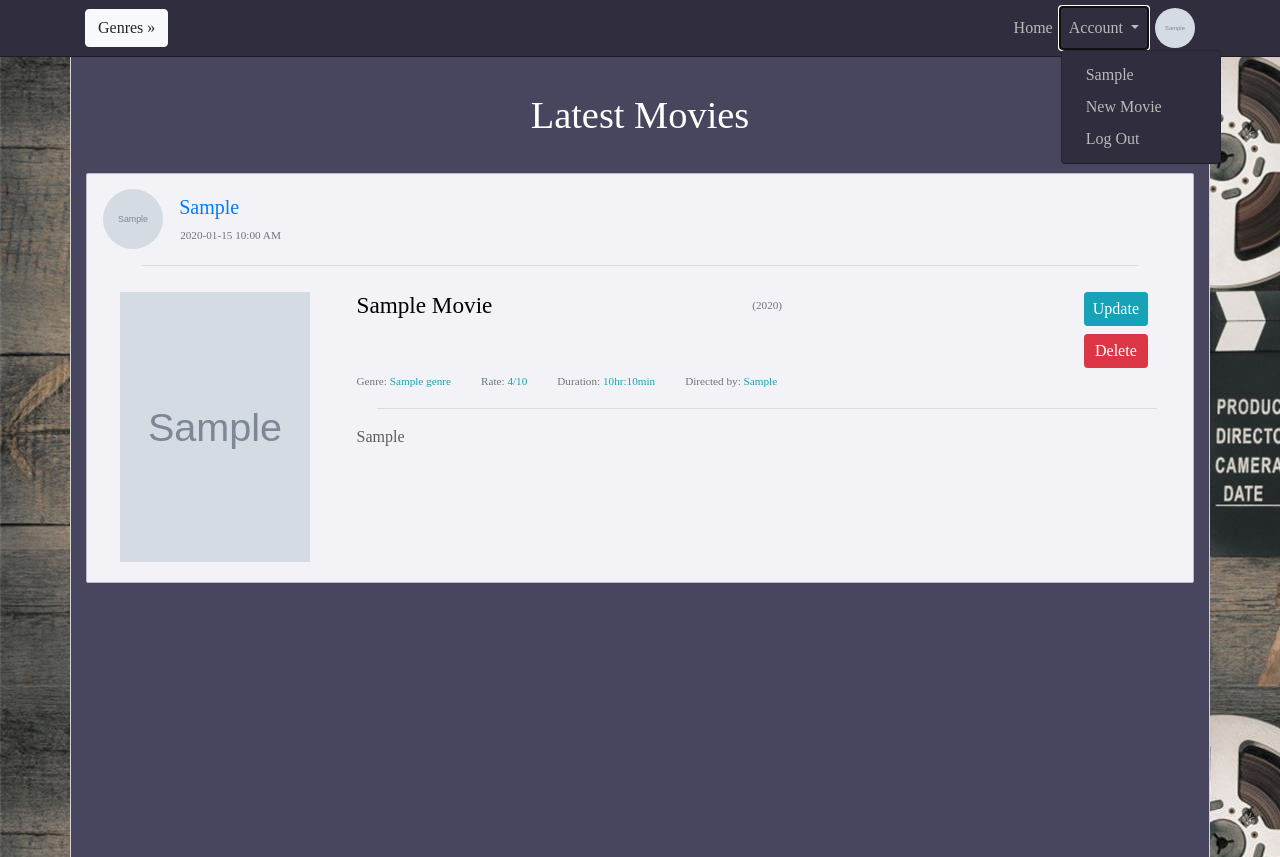
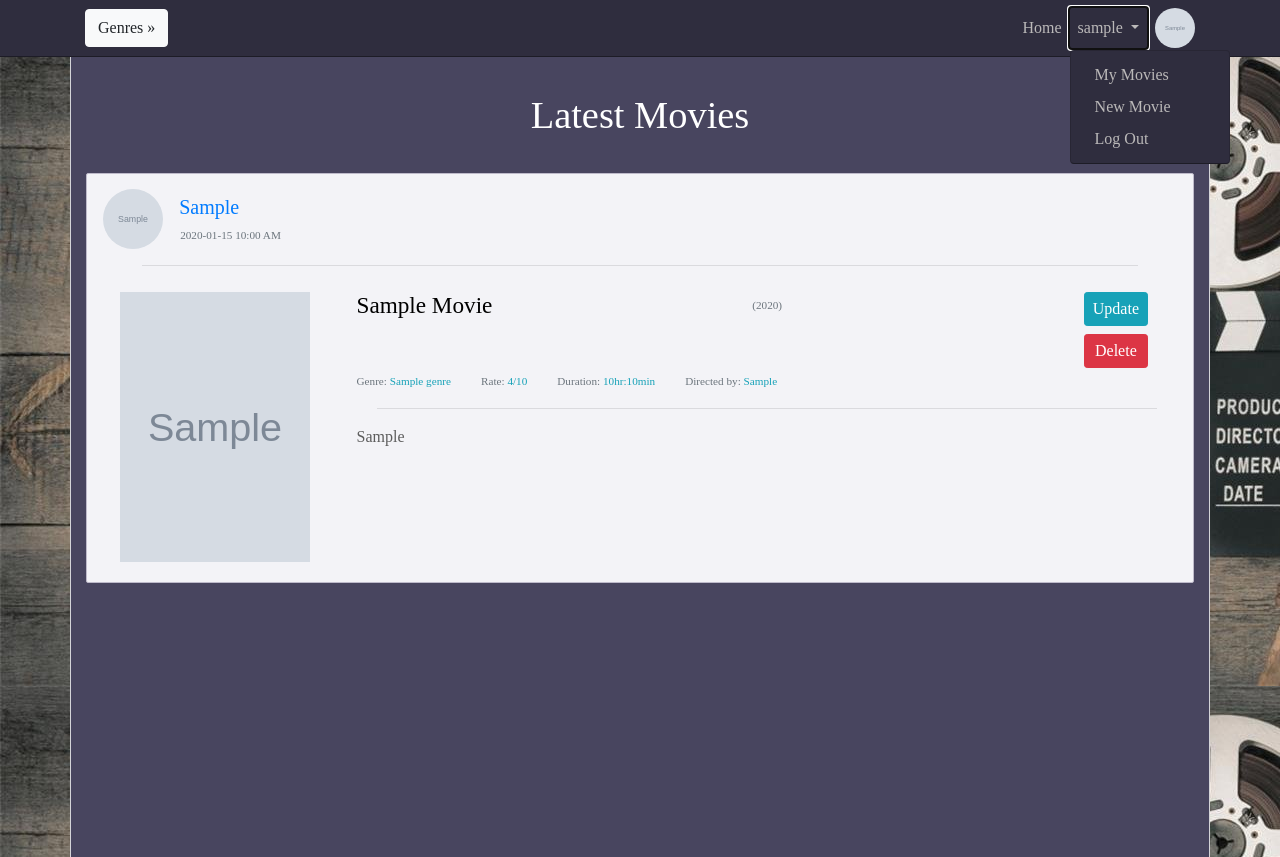
Before and after one commit to MShbana/item-catalog, a Flask app: page / in a window 1280 px wide, after a click that opens the changed part. Run offline with Flask 2, Linux system fonts and the light colour scheme; a user stored in the database is signed in; tables that the repository leaves empty hold one stand-in row (values such as "Sample post"); grey boxes marked "Sample" are stand-in pictures; parts of the project's set-up code (start-up, migrations or seed data) failed here and were passed over; some libraries are stand-ins or nearby versions.

Commit message:
Created a page for each user's movies

```diff
--- a/movie_catalog.py
+++ b/movie_catalog.py
@@ -161,6 +161,17 @@ def delete_movie(genre_id, movie_id):
                            title=f'Delete {movie.title}')
 
 
+@app.route('/<string:username>/<int:member_id>/movies')
+def user_movies(username, member_id):
+    '''Display all the movies belonging a user.'''
+
+    user = Member.query.get(int(member_id))
+    movies = Movie.query.filter_by(member_id=member_id).order_by(Movie.date_posted.desc()).all()
+    movies_count = Movie.query.filter_by(member_id=member_id).count()
+    return render_template('user_movies.html', movies=movies, user=user, movies_count=movies_count)
+
+
+
 # Create anti-forgery state token
 @app.route('/login')
 def google_login():
@@ -290,7 +301,8 @@ def get_user_id(email):
 @app.route('/gdisconnect')
 @login_required
 def gdisconnect():
-        # Only disconnect a connected user.
+    logout_user()
+    # Only disconnect a connected user.
     access_token = login_session.get('access_token')
     if access_token is None:
         response = make_response(
@@ -315,6 +327,6 @@ def gdisconnect():
     else:
         # For whatever reason, the given token was invalid.
         response = make_response(
-            json.dumps('Failed to revoke token for given user.', 400))
+            json.dumps('Failed to revoke token for given user.'), 400)
         response.headers['Content-Type'] = 'application/json'
-        return response
+        return redirect(url_for('home'))
--- a/templates/layout.html
+++ b/templates/layout.html
@@ -32,15 +32,15 @@
                                     {% if current_user.is_authenticated %}
                                         <li class="nav-item dropdown">
                                             <a class="nav-link dropdown-toggle" href="#" id="navbarDropdownMenuLink" data-toggle="dropdown" aria-haspopup="true" aria-expanded="false">
-                                                Account
+                                                {{ current_user.username }}
                                             </a>
                                             <div class="dropdown-menu bg-custom" aria-labelledby="navbarDropdownMenuLink">
-                                                <a class="dropdown-item" href="#" >{{ current_user.username.title() }}</a>
+                                                <a class="dropdown-item" href="{{ url_for('user_movies', username=current_user.username, member_id=current_user.id) }}" >My Movies</a>
                                                 <a class="dropdown-item" href="{{ url_for('create_movie') }}">New Movie</a>
                                                 <a class="dropdown-item" href="{{ url_for('gdisconnect') }}">Log Out</a>
                                             </div>
                                         </li>
-                                        <li class="pl-lg-2">
+                                        <li class="pl-lg-2 pt-2 pt-lg-0">
                                             <img class="rounded-circle" src="{{ current_user.profile_pic }}" style="width: 40px; height: 40px;">
                                         </li>
                                     {% else %}
--- a/templates/movie_layout.html
+++ b/templates/movie_layout.html
@@ -6,7 +6,7 @@
         <div class="col-9 col-md-9 vertical-centered padding-0">
             <div class="row">
                 <div class="col-12">
-                    <h4><a class="user-name" href="#">{{ movie.author.username.title() }}</a></h4>
+                    <h4><a class="user-name" href="{{ url_for('user_movies', username=movie.author.username, member_id=movie.member_id) }}">{{ movie.author.username.title() }}</a></h4>
                 </div>
                 <div class="col-12 pl-3 pl-md-4 pl-lg-3">
                     <small class="text-muted vertical-centered">{{ movie.date_posted.strftime("%Y-%m-%d %I:%M %p") }}</small>
```
Also changed, not shown: templates/user_movies.html (added, +7 -0 lines).
